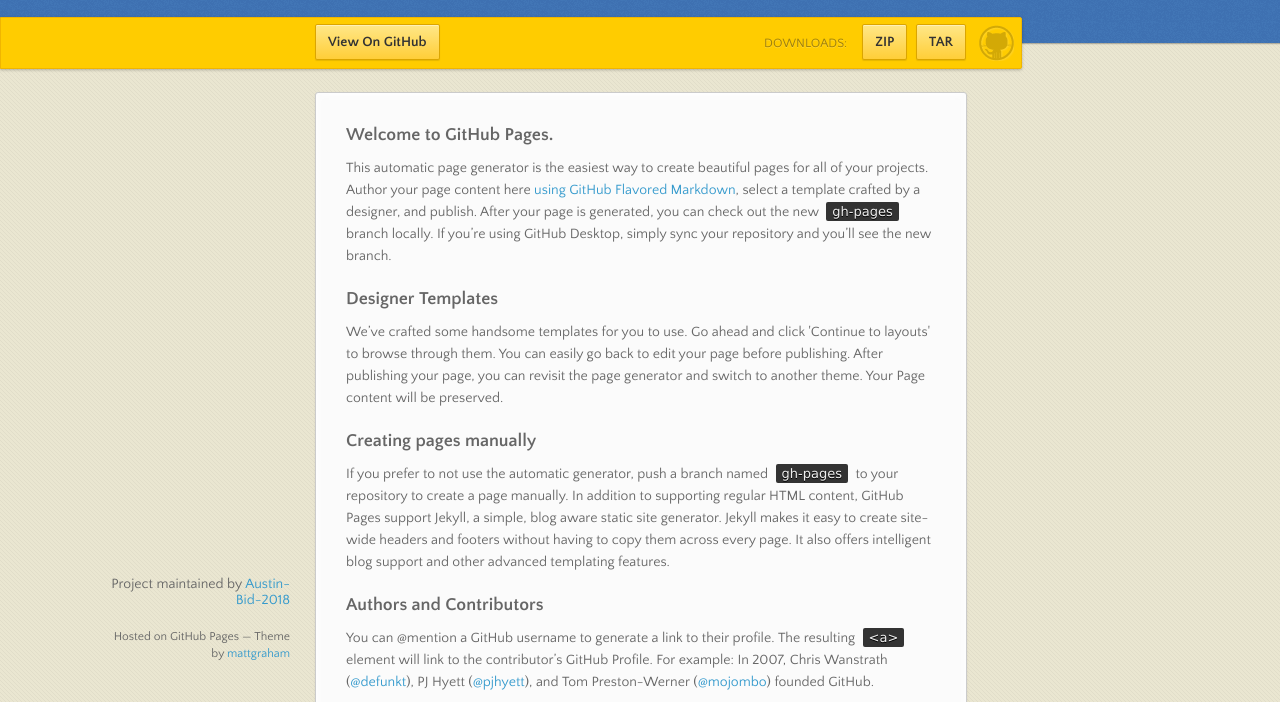
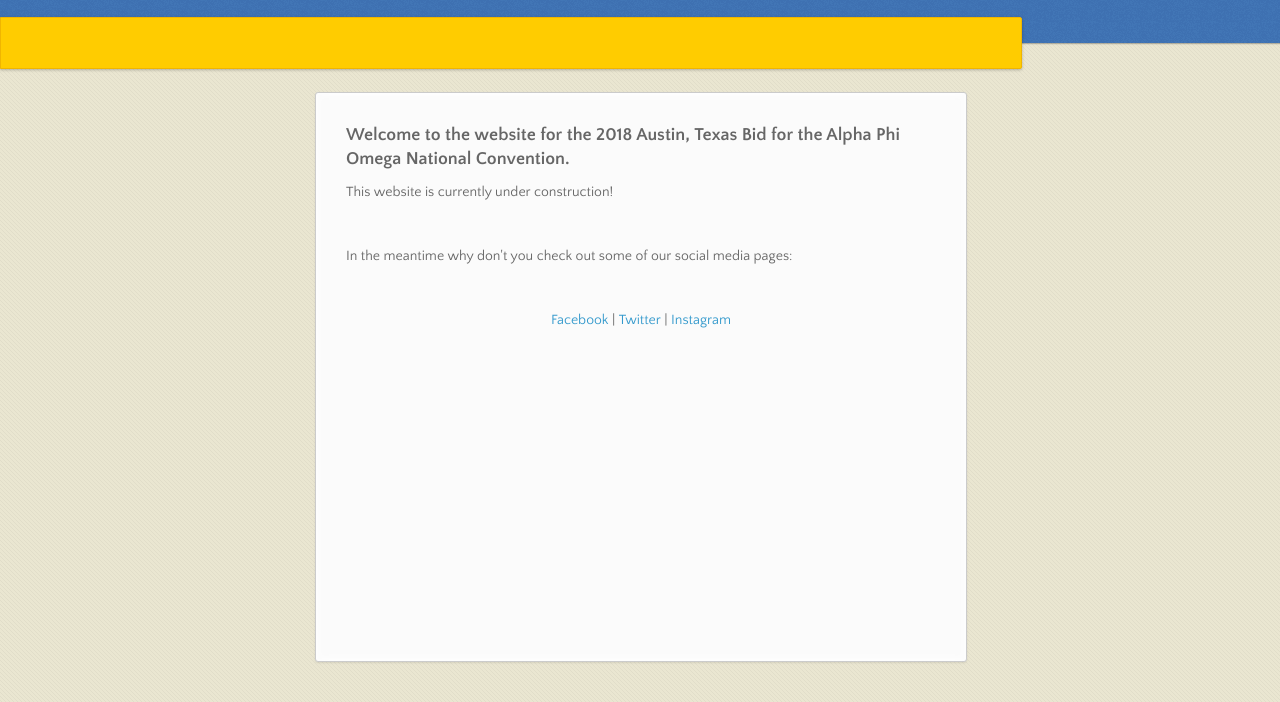
Before and after one commit to Austin-Bid-2018/bidaustin18.github.io, a plain HTML site: page index.html in a window 1280 px wide. Shown: the part 98-800 px from the top of the page. Drawn offline with nearby package versions, Linux system fonts and the light colour scheme.

Commit message:
added basic under construction message

```diff
--- a/index.html
+++ b/index.html
@@ -1,9 +1,10 @@
 <!doctype html>
 <html>
+
 <head>
 	<meta charset="utf-8">
 	<meta http-equiv="X-UA-Compatible" content="chrome=1">
-    <title>Pick Austin! by Austin-Bid-2018</title>
+	<title>Pick Austin 2018</title>
 	<link rel="stylesheet" href="stylesheets/styles.css">
 	<link rel="stylesheet" href="stylesheets/github-dark.css">
 	<script src="https://ajax.googleapis.com/ajax/libs/jquery/1.7.1/jquery.min.js"></script>
@@ -14,6 +15,7 @@
 	<meta name="viewport" content="width=device-width, initial-scale=1, user-scalable=no">
 
 </head>
+
 <body>
 
 	<header>
@@ -22,54 +24,30 @@
 	</header>
 
 	<div id="banner">
-        <span id="logo"></span>
-
-        <a href="https://github.com/Austin-Bid-2018/bidaustin18.github.io" class="button fork"><strong>View On GitHub</strong></a>
 		<div class="downloads">
-          <span>Downloads:</span>
-          <ul>
-            <li><a href="https://github.com/Austin-Bid-2018/bidaustin18.github.io/zipball/master" class="button">ZIP</a></li>
-            <li><a href="https://github.com/Austin-Bid-2018/bidaustin18.github.io/tarball/master" class="button">TAR</a></li>
-          </ul>
 		</div>
-      </div><!-- end banner -->
+		<!-- end banner -->
+	</div>
 
 	<div class="wrapper">
 		<nav>
 			<ul></ul>
 		</nav>
 		<section>
-        <h3>
-<a id="welcome-to-github-pages" class="anchor" href="#welcome-to-github-pages" aria-hidden="true"><span aria-hidden="true" class="octicon octicon-link"></span></a>Welcome to GitHub Pages.</h3>
+			<h3>Welcome to the website for the 2018 Austin, Texas Bid for the Alpha Phi Omega National Convention.</h3>
 
-<p>This automatic page generator is the easiest way to create beautiful pages for all of your projects. Author your page content here <a href="https://guides.github.com/features/mastering-markdown/">using GitHub Flavored Markdown</a>, select a template crafted by a designer, and publish. After your page is generated, you can check out the new <code>gh-pages</code> branch locally. If you’re using GitHub Desktop, simply sync your repository and you’ll see the new branch.</p>
+			<p>This website is currently under construction!</p> <br />
+      <p>In the meantime why don't you check out some of our social media pages:</p> <br />
+      <p style="text-align: center;"><a href="https://www.facebook.com/bidaustin18">Facebook</a> | <a href="https://twitter.com/bidaustin18">Twitter</a> | <a href="https://www.instagram.com/bidaustin18/">Instagram</a></p>
 
-<h3>
-<a id="designer-templates" class="anchor" href="#designer-templates" aria-hidden="true"><span aria-hidden="true" class="octicon octicon-link"></span></a>Designer Templates</h3>
-
-<p>We’ve crafted some handsome templates for you to use. Go ahead and click 'Continue to layouts' to browse through them. You can easily go back to edit your page before publishing. After publishing your page, you can revisit the page generator and switch to another theme. Your Page content will be preserved.</p>
-
-<h3>
-<a id="creating-pages-manually" class="anchor" href="#creating-pages-manually" aria-hidden="true"><span aria-hidden="true" class="octicon octicon-link"></span></a>Creating pages manually</h3>
-
-<p>If you prefer to not use the automatic generator, push a branch named <code>gh-pages</code> to your repository to create a page manually. In addition to supporting regular HTML content, GitHub Pages support Jekyll, a simple, blog aware static site generator. Jekyll makes it easy to create site-wide headers and footers without having to copy them across every page. It also offers intelligent blog support and other advanced templating features.</p>
-
-<h3>
-<a id="authors-and-contributors" class="anchor" href="#authors-and-contributors" aria-hidden="true"><span aria-hidden="true" class="octicon octicon-link"></span></a>Authors and Contributors</h3>
-
-<p>You can @mention a GitHub username to generate a link to their profile. The resulting <code>&lt;a&gt;</code> element will link to the contributor’s GitHub Profile. For example: In 2007, Chris Wanstrath (<a href="https://github.com/defunkt" class="user-mention">@defunkt</a>), PJ Hyett (<a href="https://github.com/pjhyett" class="user-mention">@pjhyett</a>), and Tom Preston-Werner (<a href="https://github.com/mojombo" class="user-mention">@mojombo</a>) founded GitHub.</p>
-
-<h3>
-<a id="support-or-contact" class="anchor" href="#support-or-contact" aria-hidden="true"><span aria-hidden="true" class="octicon octicon-link"></span></a>Support or Contact</h3>
-
-<p>Having trouble with Pages? Check out our <a href="https://help.github.com/pages">documentation</a> or <a href="https://github.com/contact">contact support</a> and we’ll help you sort it out.</p>
 			</section>
 		<footer>
-        <p>Project maintained by <a href="https://github.com/Austin-Bid-2018">Austin-Bid-2018</a></p>
-        <p><small>Hosted on GitHub Pages &mdash; Theme by <a href="https://twitter.com/michigangraham">mattgraham</a></small></p>
+			<!--<p>Project maintained by <a href="https://github.com/Austin-Bid-2018">Austin-Bid-2018</a></p>
+			<p><small>Hosted on GitHub Pages &mdash; Theme by <a href="https://twitter.com/michigangraham">mattgraham</a></small></p>-->
 		</footer>
 	</div>
 	<!--[if !IE]><script>fixScale(document);</script><![endif]-->
 
 </body>
+
 </html>
```
Lines whose indentation alone changed are shown as unchanged.
